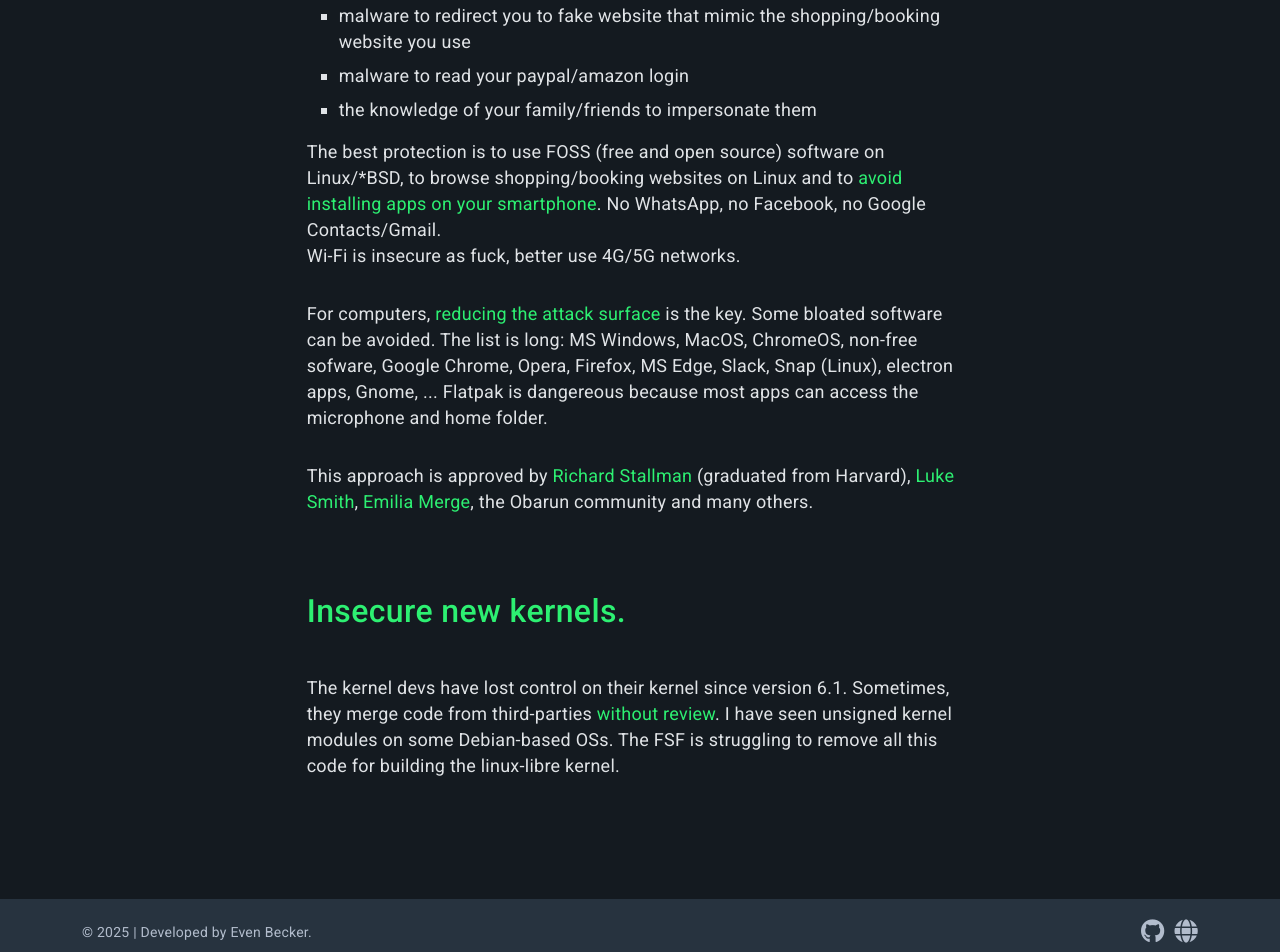
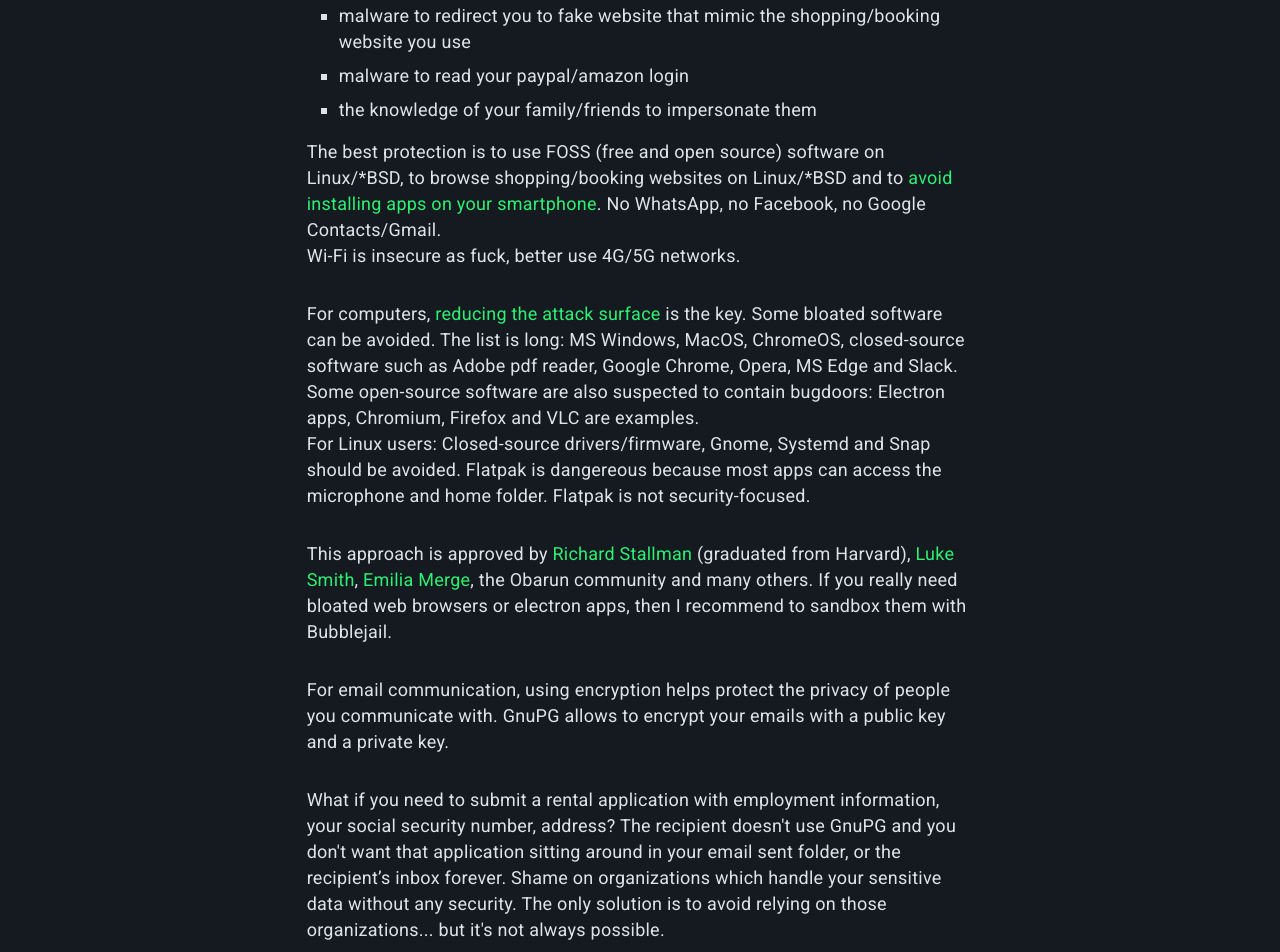
Before and after one commit to evenbecker/search-for-pkgs, an Angular app: page /security in a window 1280 px wide. Shown: the part 600-1552 px from the top of the page. Built offline with nearby package versions, Linux system fonts and the light colour scheme.

Commit message:
flex fixed

```diff
--- a/src/app/about/about.component.html
+++ b/src/app/about/about.component.html
@@ -19,9 +19,10 @@
                     <li>the knowledge of your family/friends to impersonate them</li>
                 </ul>
                 <p class="default-p">
-                    The best protection is to use FOSS (free and open source) software on Linux/*BSD, to browse shopping/booking websites on Linux and to <span class="default-highlight">avoid installing apps on your smartphone</span>. No WhatsApp, no Facebook, no Google Contacts/Gmail. <br> Wi-Fi is insecure as fuck, better use 4G/5G networks.
+                    The best protection is to use FOSS (free and open source) software on Linux/*BSD, to browse shopping/booking websites on Linux/*BSD and to <span class="default-highlight">avoid installing apps on your smartphone</span>. No WhatsApp, no Facebook, no Google Contacts/Gmail. <br> Wi-Fi is insecure as fuck, better use 4G/5G networks.
                 </p>
-                <p class="default-p"> For computers, <span class="default-highlight"> reducing the attack surface</span> is the key. Some bloated software can be avoided. The list is long: MS Windows, MacOS, ChromeOS, non-free sofware, Google Chrome, Opera, Firefox, MS Edge, Slack, Snap (Linux), electron apps, Gnome, ... Flatpak is dangereous because most apps can access the microphone and home folder.
+                <p class="default-p"> For computers, <span class="default-highlight"> reducing the attack surface</span> is the key. Some bloated software can be avoided. The list is long: MS Windows, MacOS, ChromeOS, closed-source software such as Adobe pdf reader, Google Chrome, Opera, MS Edge and Slack. Some open-source software are also suspected to contain bugdoors: Electron apps, Chromium, Firefox and VLC are examples.
+                    <br>For Linux users: Closed-source drivers/firmware, Gnome, Systemd and Snap should be avoided. Flatpak is dangereous because most apps can access the microphone and home folder. Flatpak is not security-focused.
                 </p>
                 <p class="default-p"> This approach is approved by <a href="https://www.stallman.org/facebook.html"  target="_blank" class="a-simple">
                     Richard Stallman
@@ -29,8 +30,10 @@
                <a href="https://lukesmith.xyz/"  target="_blank" class="a-simple">
                 Luke Smith</a>,
                <a href="http://www.youtube.com/@emiliamerge7201"  target="_blank" class="a-simple">
-                Emilia Merge</a>, the Obarun community and many others.
+                Emilia Merge</a>, the Obarun community and many others. If you really need bloated web browsers or electron apps, then I recommend to sandbox them with Bubblejail.
                 </p>
+                <p class="default-p">For email communication, using encryption helps protect the privacy of people you communicate with. GnuPG allows to encrypt your emails with a public key and a private key. </p>
+                <p class="default-p">What if you need to submit a rental application with employment information, your social security number, address? The recipient doesn't use GnuPG and you don't want that application sitting around in your email sent folder, or the recipient’s inbox forever. Shame on organizations which handle your sensitive data without any security. The only solution is to avoid relying on those organizations... but it's not always possible.</p>
                 <!--<button>
                     <a href="https://sysdfree.wordpress.com/2024/04/02/384/"  target="_blank" class="a-green">
                         > Check the Linux xz fiasco
@@ -41,7 +44,7 @@
                 <div class="content-left">
                     <h2 class="default-topic">Insecure new kernels.</h2>
                     <p class="default-p">
-                        The kernel devs have lost control on their kernel since version 6.1. Sometimes, they merge code from third-parties  <span class="default-highlight"> without review</span>. I have seen unsigned kernel modules on some Debian-based OSs. The FSF is struggling to remove all this code for building the linux-libre kernel.
+                        GrSecurity brings additional patches to the mainline Linux kernel in order to enhance the security. Since April 2017, it is no longer free to the public. It is available only to paying customers of Open Source Security, Inc. Many Linux users have since considered that the mainline Linux kernel is not enough secure. A free and hardened kernel is under development but IMHO it’s not worth GrSecurity. <br>The kernel devs have almost lost control on their kernel since version 6.1. Sometimes, they merge code from third-parties  <span class="default-highlight"> without review</span>. I have seen unsigned kernel modules on some Debian-based OSs. The FSF is struggling to remove all this code for building the linux-libre kernel. The Hyperbola team is so disappointed that Hyperbola GNU/Linux-libre is switching to an OpenBSD base.
                     </p>
 
 
--- a/src/app/home/home.component.html
+++ b/src/app/home/home.component.html
@@ -29,7 +29,7 @@
       <div class="text-table">
         <table style="width:100%">
           <tr>
-            <th>action</th>
+            <th></th>
             <th>sysV</th>
             <th>runit</th>
           </tr>
```
